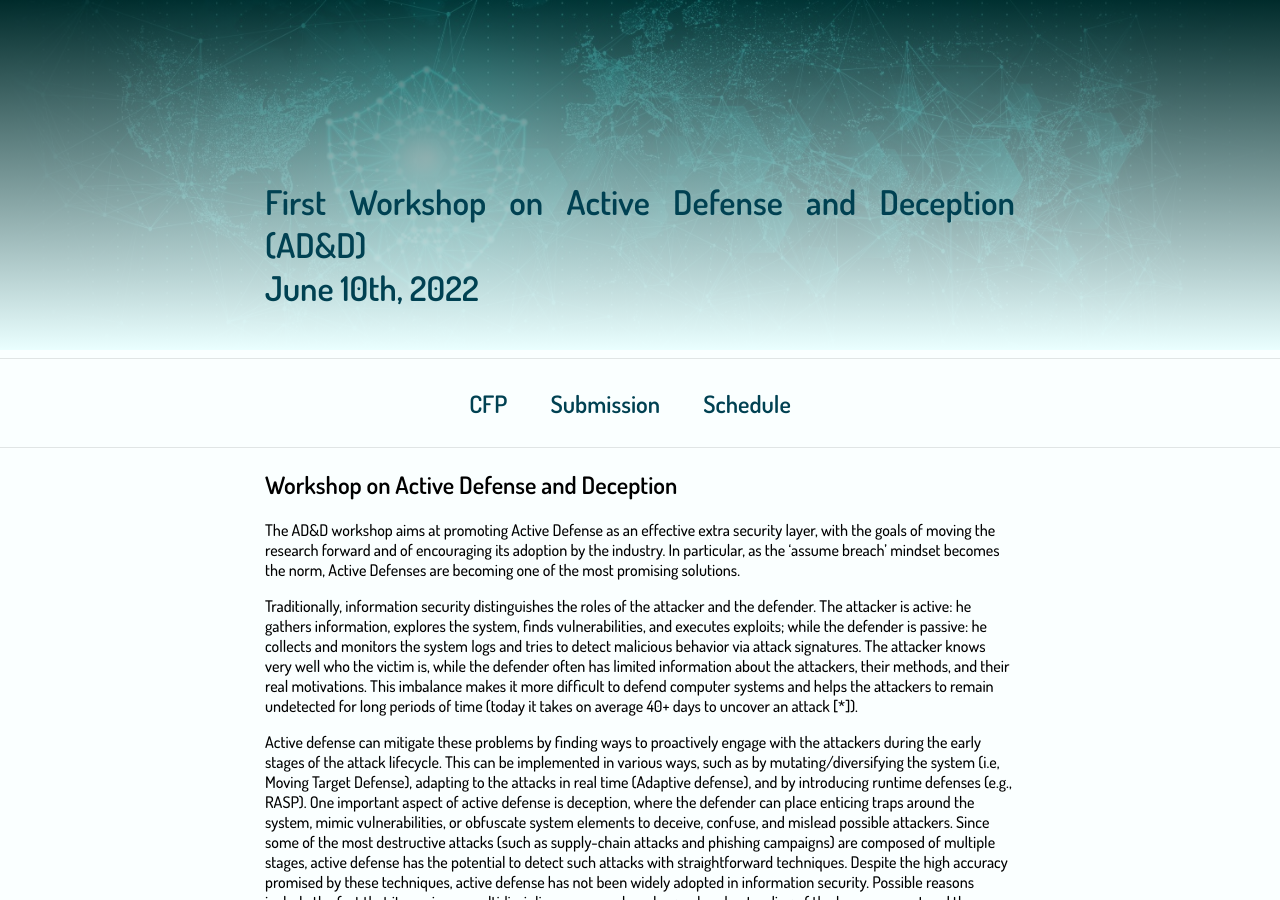
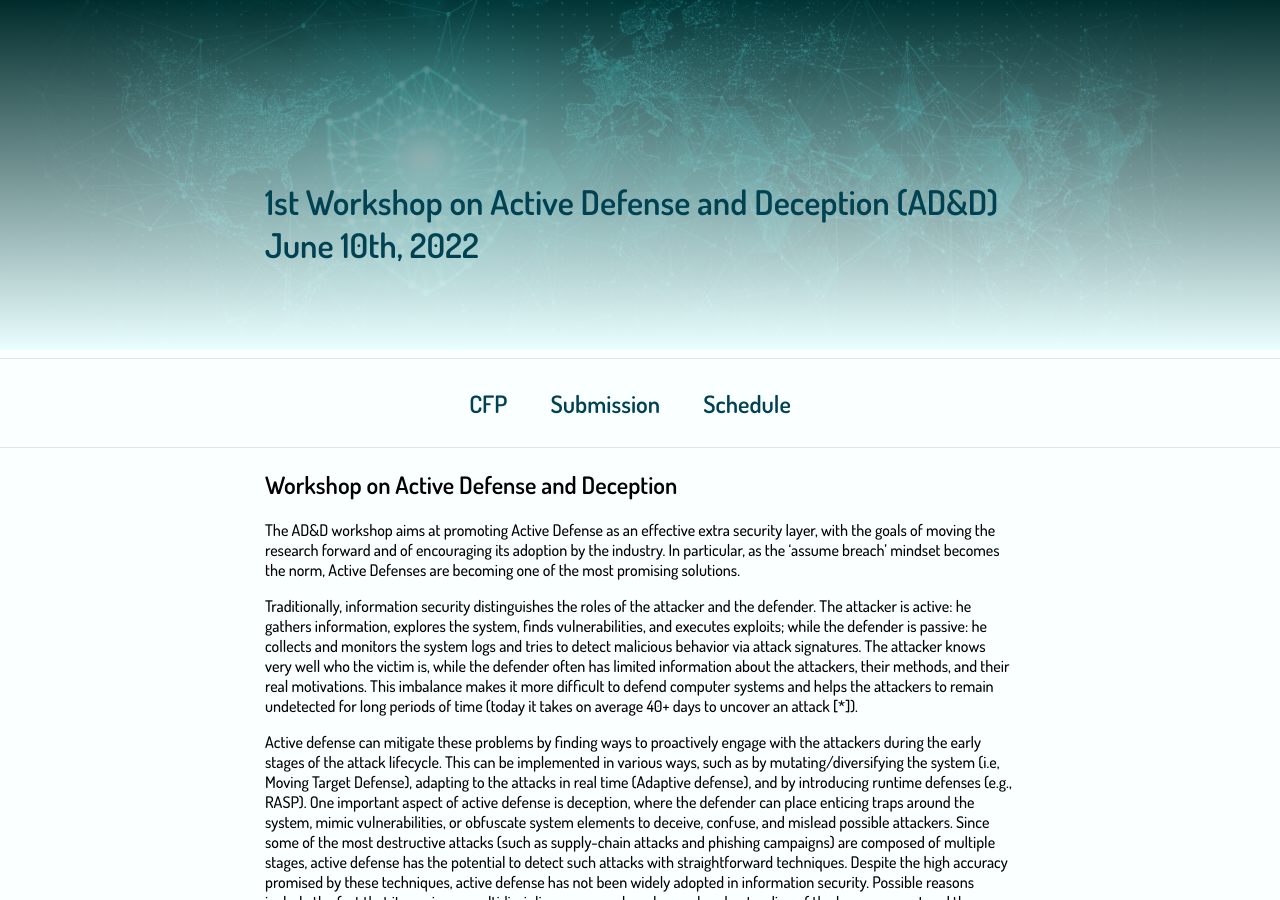
Before and after one commit to BillyPragSec/billypragsec.github.io, a Jekyll site: the page built from index.md, in a window 1280 px wide and 900 px high. Built offline with Jekyll 4.4.1, drawn with Linux system fonts in a browser that asks for light colours; our own code applies the rules of GitHub Pages for plain Markdown files.

Commit message:
converting back to  1st

```diff
--- a/_config.yml
+++ b/_config.yml
@@ -1,4 +1,4 @@
-title: First Workshop on Active Defense and Deception (AD&D) <br> June 10th, 2022
+title: 1st Workshop on Active Defense and Deception (AD&D) <br> June 10th, 2022
 url: "adnd.work"
 
 markdown: kramdown
```
